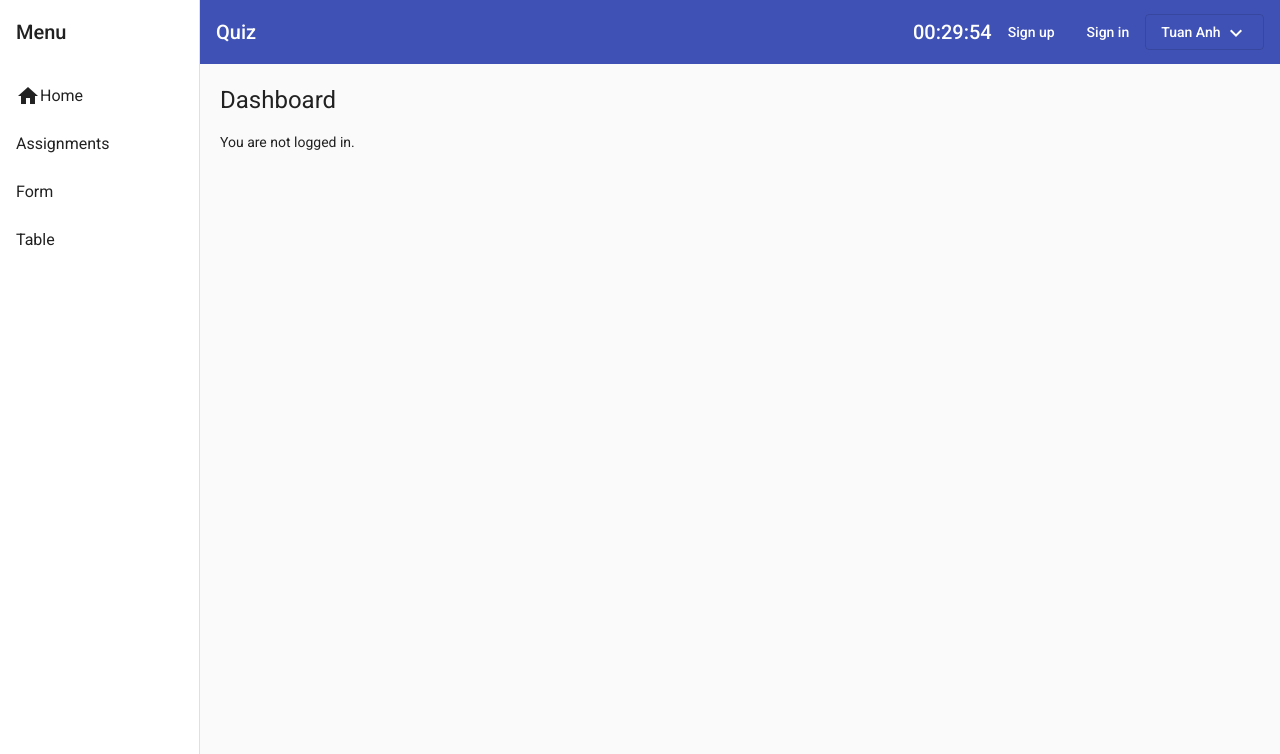
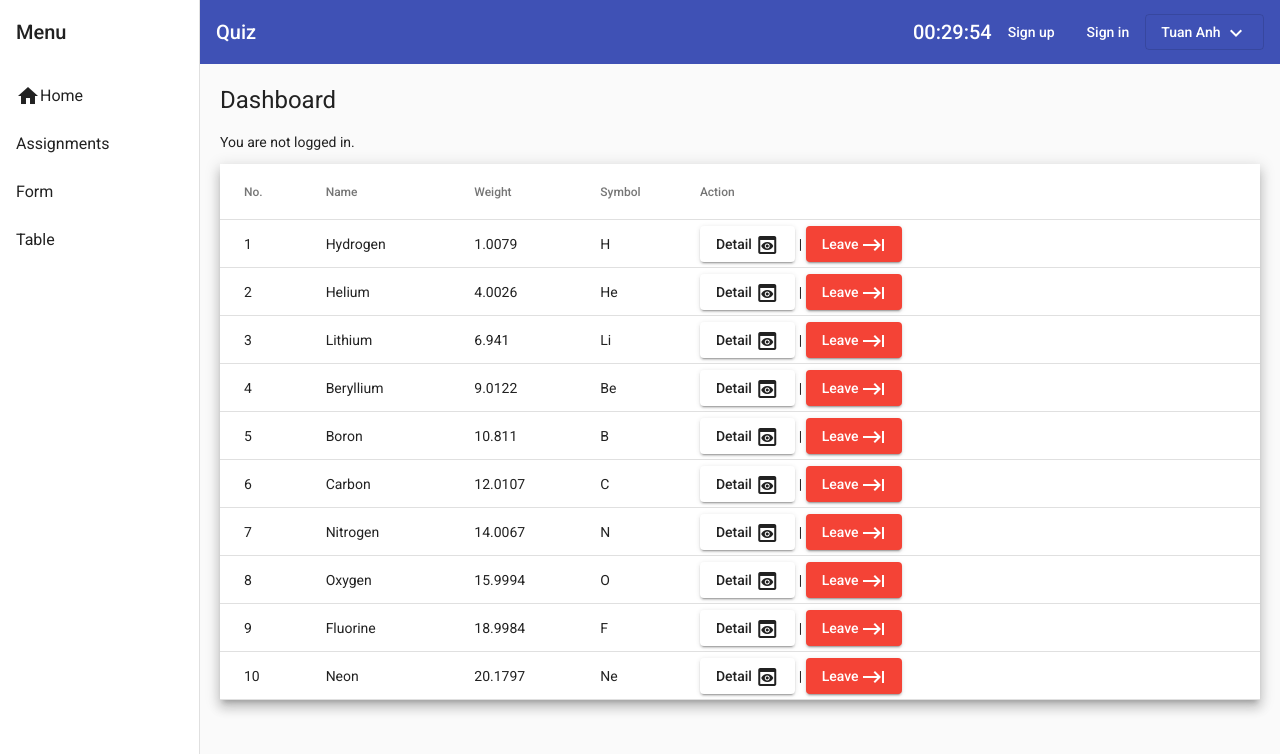
Before and after one commit to anhnbt-it/wfda-project-quiz, an Angular app: page /home in a window 1280 px wide. Shown: the top 754 px of the page. Built offline with nearby package versions, Linux system fonts and the light colour scheme.

Commit message:
Fixed dashboard

```diff
--- a/src/app/views/layout/quiz-dashboard/quiz-dashboard.component.html
+++ b/src/app/views/layout/quiz-dashboard/quiz-dashboard.component.html
@@ -1,6 +1,70 @@
 <div class="grid-container">
-    <h1 class="mat-h1">Dashboard</h1>
-    <p>You are not logged in.</p>
+  <h1 class="mat-h1">Dashboard</h1>
+  <p>You are not logged in.</p>
+  <!--  <mat-grid-list cols="2" rowHeight="350px">-->
+  <!--    <mat-grid-tile *ngFor="let card of cards | async" [colspan]="card.cols" [rowspan]="card.rows">-->
+  <!--      <mat-card class="dashboard-card">-->
+  <!--        <mat-card-header>-->
+  <!--          <mat-card-title>-->
+  <!--            {{card.title}}-->
+  <!--            <button mat-icon-button class="more-button" [matMenuTriggerFor]="menu" aria-label="Toggle menu">-->
+  <!--              <mat-icon>more_vert</mat-icon>-->
+  <!--            </button>-->
+  <!--            <mat-menu #menu="matMenu" xPosition="before">-->
+  <!--              <button mat-menu-item>Expand</button>-->
+  <!--              <button mat-menu-item>Remove</button>-->
+  <!--            </mat-menu>-->
+  <!--          </mat-card-title>-->
+  <!--        </mat-card-header>-->
+  <!--        <mat-card-content class="dashboard-card-content">-->
+  <!--          <div>Card Content Here</div>-->
+  <!--        </mat-card-content>-->
+  <!--      </mat-card>-->
+  <!--    </mat-grid-tile>-->
+  <!--  </mat-grid-list>-->
+
+  <table mat-table [dataSource]="dataSource" class="mat-elevation-z8">
+
+    <tr mat-header-row *matHeaderRowDef="displayedColumns"></tr>
+    <tr mat-row *matRowDef="let row; columns: displayedColumns;"></tr>
+
+    <!--- Note that these columns can be defined in any order.
+      The actual rendered columns are set as a property on the row definition" -->
+
+    <!-- Position Column -->
+    <ng-container matColumnDef="position">
+      <th mat-header-cell *matHeaderCellDef> No.</th>
+      <td mat-cell *matCellDef="let element"> {{element.position}} </td>
+    </ng-container>
+
+    <!-- Name Column -->
+    <ng-container matColumnDef="name">
+      <th mat-header-cell *matHeaderCellDef> Name</th>
+      <td mat-cell *matCellDef="let element"> {{element.name}} </td>
+    </ng-container>
+
+    <!-- Weight Column -->
+    <ng-container matColumnDef="weight">
+      <th mat-header-cell *matHeaderCellDef> Weight</th>
+      <td mat-cell *matCellDef="let element"> {{element.weight}} </td>
+    </ng-container>
+
+    <!-- Symbol Column -->
+    <ng-container matColumnDef="symbol">
+      <th mat-header-cell *matHeaderCellDef> Symbol</th>
+      <td mat-cell *matCellDef="let element"> {{element.symbol}} </td>
+    </ng-container>
+
+    <ng-container matColumnDef="action">
+      <th mat-header-cell *matHeaderCellDef> Action</th>
+      <td mat-cell *matCellDef="let element">
+        <a mat-raised-button (click)="showDetail(element.position)">Detail
+          <span class="material-icons">preview</span> </a> |
+        <a mat-raised-button color="warn">Leave
+          <span class="material-icons">keyboard_tab</span></a>
+      </td>
+    </ng-container>
+  </table>
 </div>
 <ng-template #loadingTmpl>
   Loading...
```
